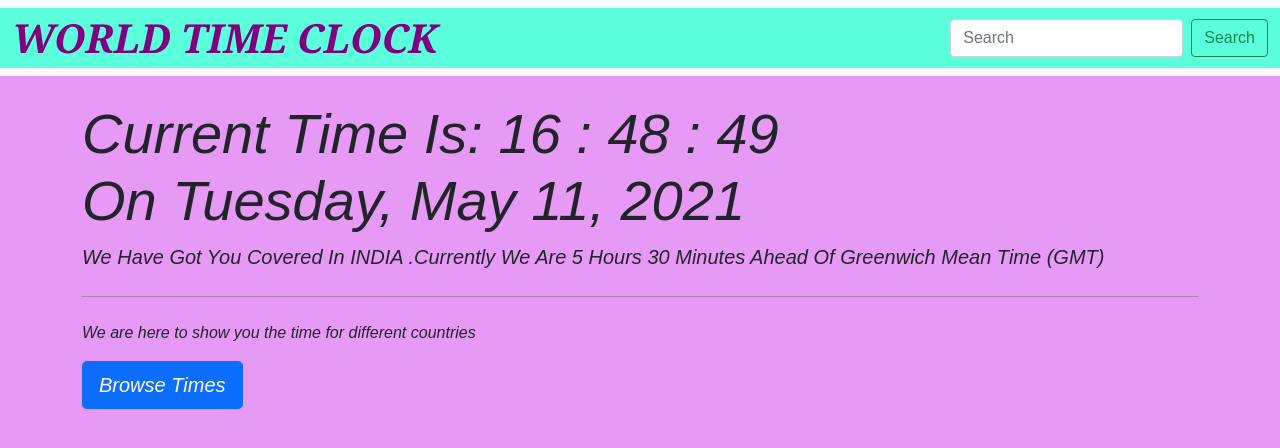
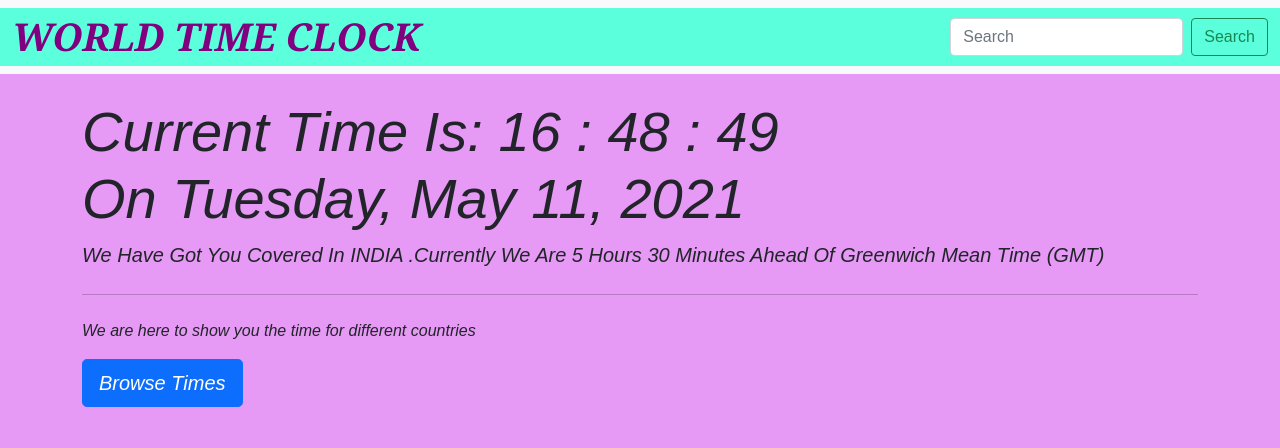
Before and after one commit to anshikasaxena05/World_Clock, a plain HTML site: page index.html in a window 1280 px wide. Drawn offline with nearby package versions, Linux system fonts and the light colour scheme.

Commit message:
Update index.html

```diff
--- a/index.html
+++ b/index.html
@@ -34,7 +34,7 @@
   <body style="background-color: rgb(230, 153, 245); font-family: sans-serif; font-style: italic;" >
     <nav class="navbar navbar-expand-lg navbar-light bg-light">
         <div class="container-fluid"  style="background-color:rgb(92, 255, 220); margin: 0px;">
-          <a class="navbar-brand" href="#" style="color:purple;font-style: italic; font-size: 2.5em;font-family:Georgia, 'Times New Roman', Times, serif; padding: 0px;"><b>WORLD TIME CLOCK</b></a>
+          <a class="navbar-brand" href="#" style="color:purple;font-style: italic; font-size:3vw;font-family:Georgia, 'Times New Roman', Times, serif; padding: 0px;"><b>WORLD TIME CLOCK</b></a>
           <button class="navbar-toggler" type="button" data-bs-toggle="collapse" data-bs-target="#navbarSupportedContent" aria-controls="navbarSupportedContent" aria-expanded="false" aria-label="Toggle navigation">
             <span class="navbar-toggler-icon"></span>
           </button>
```
